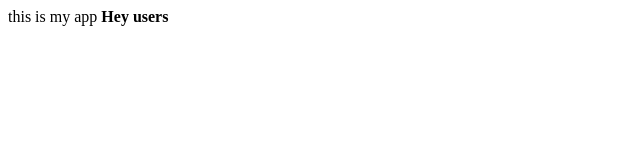
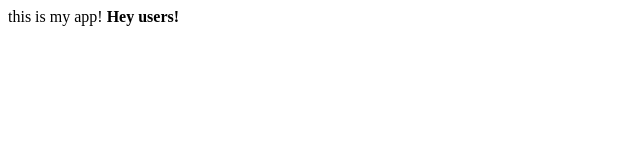
Before and after one commit to satyam8080/myappsample, a plain HTML site: page index.html in a window 1280 px wide. Shown: the full height of the page, 0-640 px from the left. Drawn offline with Linux system fonts and the light colour scheme.

Commit message:
This is my first commit

```diff
--- a/index.html
+++ b/index.html
@@ -5,8 +5,8 @@
 </head>
 <body>
 
-this is my app
+this is my app!
 
-<b>Hey users</b>
+<b>Hey users!</b>
 </body>
 </html>
```
